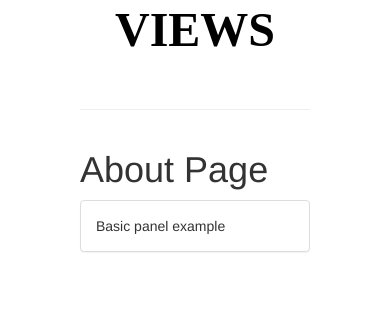
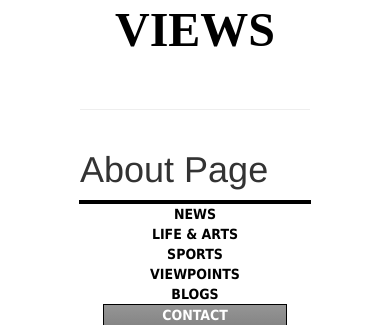
Before and after one commit to tlagrim/newspaper, a Django app: template templates/about.html in a window 390 px wide; the page is wider, and only the part inside the window is pictured. Shown: the part 189-514 px from the top of that part. Before the commit the page ends 441 px from the top of that part, so only its background shows below. Run offline with Django 3.2, Linux system fonts and the light colour scheme; the template is opened without the code that fills it, so the values that code supplies are empty; some libraries are stand-ins or nearby versions; grey boxes are pictures that could not be loaded.

Commit message:
added darius's footer

```diff
--- a/articles/admin.py
+++ b/articles/admin.py
@@ -9,7 +9,7 @@ from articles.models import Article
 
 class ArticleAdmin(admin.ModelAdmin):
     date_hierarchy = 'date_published'
-    list_display = ('title', 'section', 'main_category', 'date_published')
+    list_display = ('title', 'section', 'main_category', 'date_published', 'ready')
     list_filter = ['date_published', 'section', 'main_category']
     filter_horizontal = ['authors', 'categories']
     formfield_overrides = {models.TextField: {'widget': forms.Textarea(attrs={'class': 'ckeditor'})}, }
--- a/static/hilltopviews.css
+++ b/static/hilltopviews.css
@@ -86,3 +86,54 @@ body {
     text-color: #000000;
 
 }
+
+        #top-footer
+        {
+
+        width: 78%;
+        margin: auto;
+        }
+
+
+
+                #top-footer a{
+
+                color: #000000;
+                font-weight: bold;
+                text-decoration: none;
+                font-family:Tahoma;
+        }
+
+                #top-footer ul{
+                text-align:center;
+                border-top: 4px solid black;
+
+        }
+        #bottom-footer ul{
+        text-align:center;
+        }
+
+
+
+
+        #bottom-footer{
+        border: 1px solid black;
+        background: #959595; /* Old browsers */
+        background: -moz-linear-gradient(top,  #959595 0%, #0d0d0d 46%, #010101 50%, #0a0a0a 53%, #4e4e4e 76%, #383838 87%, #1b1b1b 100%); /* FF3.6+ */
+        background: -webkit-gradient(linear, left top, left bottom, color-stop(0%,#959595), color-stop(46%,#0d0d0d), color-stop(50%,#010101), color-stop(53%,#0a0a0a), color-stop(76%,#4e4e4e), color-stop(87%,#383838), color-stop(100%,#1b1b1b)); /* Chrome,Safari4+ */
+        background: -webkit-linear-gradient(top,  #959595 0%,#0d0d0d 46%,#010101 50%,#0a0a0a 53%,#4e4e4e 76%,#383838 87%,#1b1b1b 100%); /* Chrome10+,Safari5.1+ */
+        background: -o-linear-gradient(top,  #959595 0%,#0d0d0d 46%,#010101 50%,#0a0a0a 53%,#4e4e4e 76%,#383838 87%,#1b1b1b 100%); /* Opera 11.10+ */
+        background: -ms-linear-gradient(top,  #959595 0%,#0d0d0d 46%,#010101 50%,#0a0a0a 53%,#4e4e4e 76%,#383838 87%,#1b1b1b 100%); /* IE10+ */
+        background: linear-gradient(to bottom,  #959595 0%,#0d0d0d 46%,#010101 50%,#0a0a0a 53%,#4e4e4e 76%,#383838 87%,#1b1b1b 100%); /* W3C */
+        filter: progid:DXImageTransform.Microsoft.gradient( startColorstr='#959595', endColorstr='#1b1b1b',GradientType=0 ); /* IE6-9 */
+
+        width: 80%;
+        margin: auto;
+        }
+
+        #bottom-footer a{
+        color:#FFFFFF;
+        font-weight: bold;
+        text-decoration: none;
+        font-family:Tahoma;
+        }
--- a/templates/footer.html
+++ b/templates/footer.html
@@ -1,7 +1,52 @@
-<div class="footer-bottom">
-<div class="panel panel-default">
-  <div class="panel-body">
-    Basic panel example
+    <div class='top-footer'>
+    <div class="row">
+                <div id="top-footer">
+                        <div class="row">
+
+                                        <ul class="nav nav-pills"/>
+                                        <div class="col-md-2">
+                                                <li><a href="/news"> NEWS </a> </li>
+                                        </div>
+                                                <div class="col-md-2">
+                                                <li> <a href="/life_and_arts"> LIFE &amp; ARTS </a> </li>
+                                                </div>
+                                                <div class="col-md-2">
+                                                <li> <a href="sports"> SPORTS </a></li>
+                                                </div>
+                                                <div class="col-md-2">
+                                                <li> <a href="viewpoints"> VIEWPOINTS </a></li>
+                                                </div>
+                                                <div class="col-md-2">
+                                                <li> <a href="#"> BLOGS </a></li>
+                                                </div>
+                                        </ul>
+
+                        </div>
+                </div>
+        </div>
+
   </div>
-</div>
-</div>
+    <div id="bottom-footer">
+      <div class="row">
+        <div class="col-md-12">
+                                <ul class="nav nav-pills">
+                                <div class="col-md-2">
+              <li><a href="#"><b>CONTACT</b></a></li>
+                                </div>
+                                <div class="col-md-2">
+        <li><a href="#"><b>ABOUT</b></a></li>
+                                </div>
+                                <div class="col-md-2">
+                                <img src="http://i.turner.ncaa.com/dr/ncaa/ncaa7/release/sites/default/files/images/logos/schools/s/st-edwards.40.png"/>
+                                </div>
+                                <div class="col-md-2">
+        <li><a href="#"><b>ADVERTISE</b></a></li>
+                                </div>
+                                <div class="col-md-2">
+        <li><a href="#"><b>ABOUT</b></a></li>
+                                </div>
+                        </ul>
+     </div>
+
+    </div>
+  </div><!--/row 2-->
```
